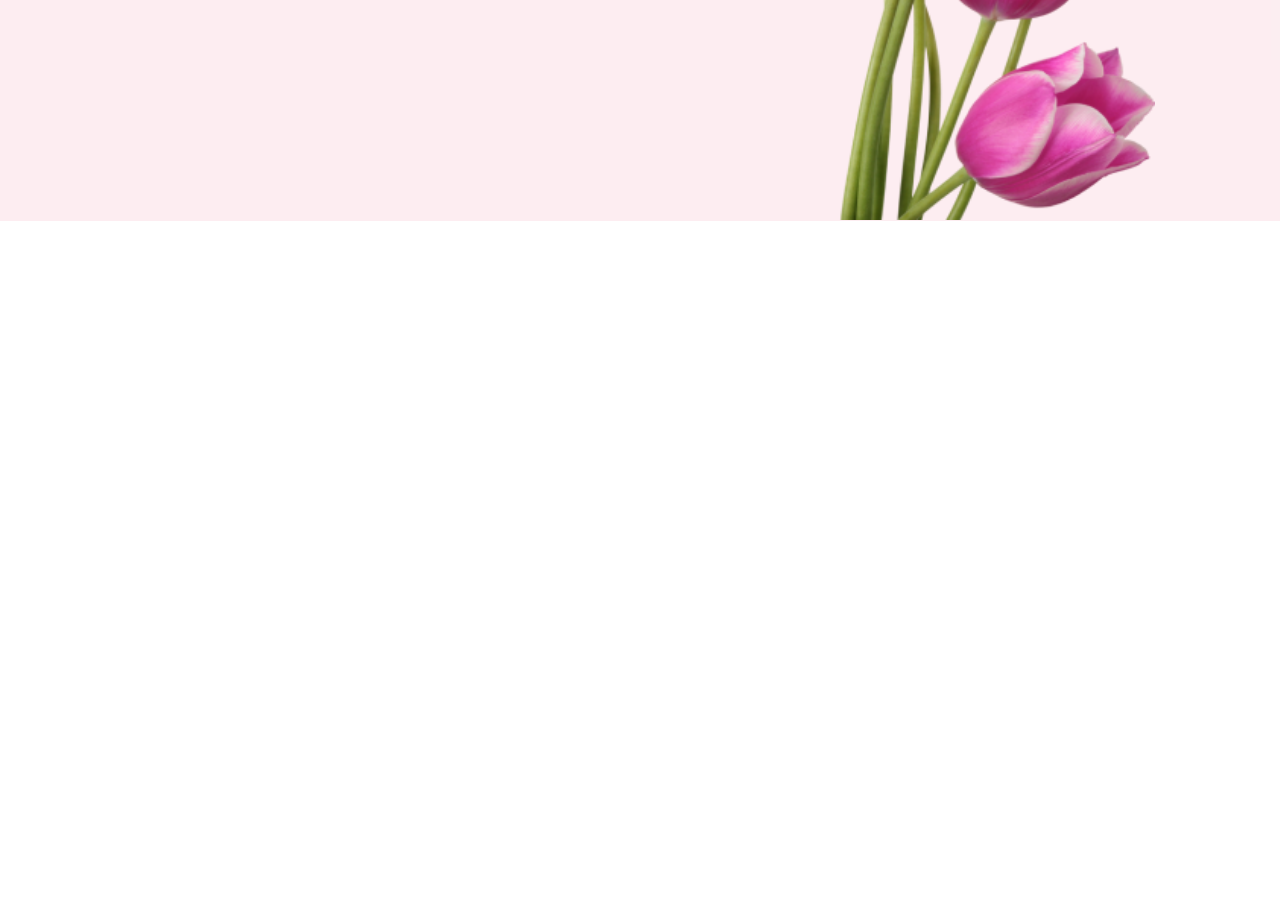
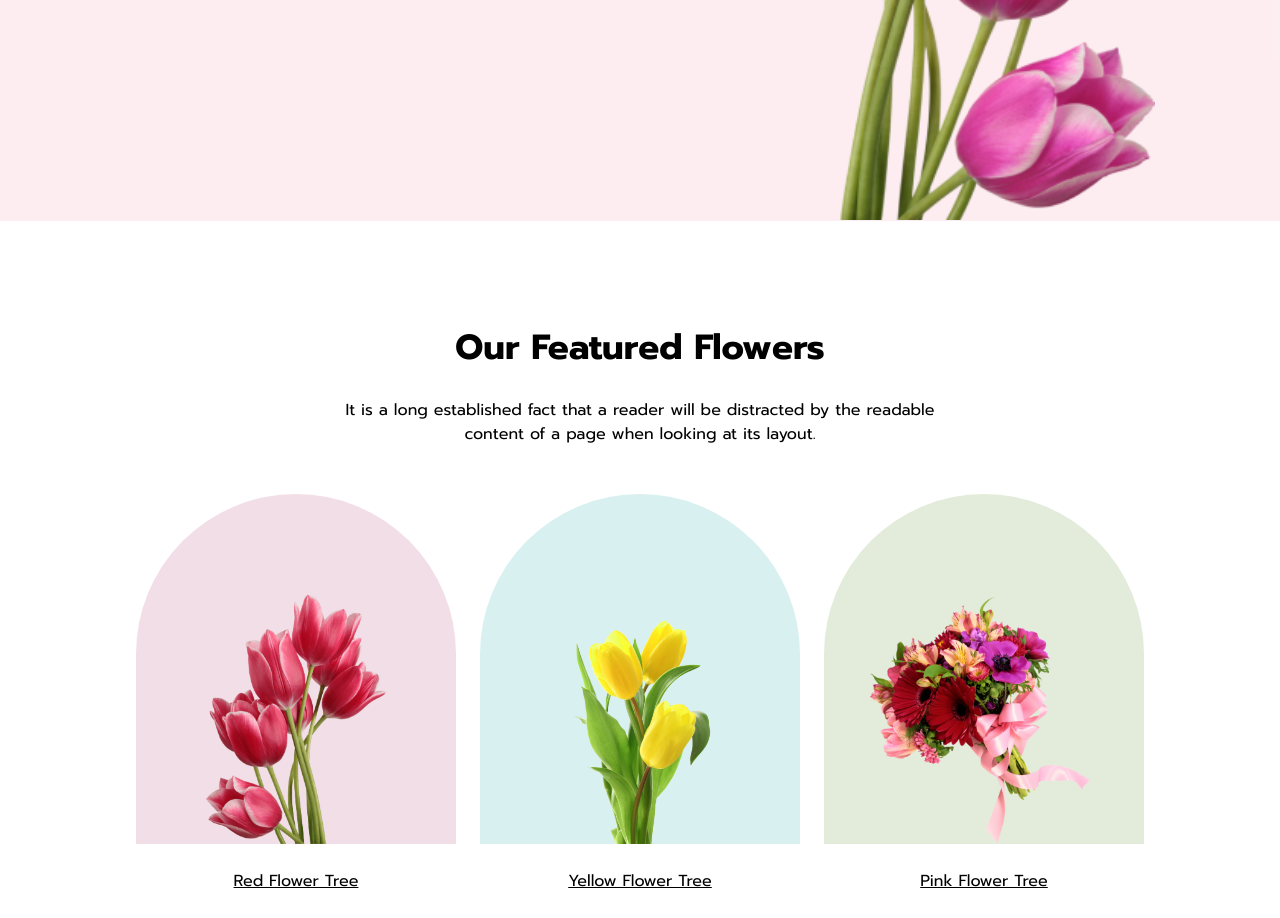
Before and after one commit to Ashikur2r/flower-shop, a plain HTML site: page index.html in a window 1280 px wide. Shown: the part 703-1621 px from the top of the page. Before the commit the page ends 930 px from the top, so only its background shows below. Drawn offline with Linux system fonts and the light colour scheme.

Commit message:
added featured section

```diff
--- a/index.html
+++ b/index.html
@@ -45,6 +45,34 @@
     <!-- this is main section start  -->
     <main>
         <!-- this is featured section  -->
+        <section>
+            <div class="feature">
+                <div class="feature-content">
+                    <h2 class="feature-title">Our Featured Flowers</h2>
+                    <p class="feature-description">It is a long established fact that a reader will be distracted by the readable content of a page when looking at its layout.</p>
+                </div>
+                <div class="feature-container">
+                    <div class="feature-container-item">
+                        <div class="feature-box-1">
+                            <img class="feature-box-img" src="./Flower Asset/pngwing 10.png" alt="flowers" >
+                        </div>
+                        <p class="feature-box-description">Red Flower Tree</p>
+                    </div>
+                    <div class="feature-container-item">
+                        <div class="feature-box-2">
+                            <img class="feature-box-img" src="./Flower Asset/pngwing 7.png" alt="flowers" >
+                        </div>
+                        <p class="feature-box-description">Yellow Flower Tree</p>
+                    </div>
+                    <div class="feature-container-item">
+                        <div class="feature-box-3">
+                            <img class="feature-box-img" src="./Flower Asset/pngwing 5.png" alt="flowers" >
+                        </div>
+                        <p class="feature-box-description">Pink Flower Tree</p>
+                    </div>
+                </div>
+            </div>
+        </section>
     </main>
     <!-- this is footer section start  -->
     <footer>
--- a/styles/style.css
+++ b/styles/style.css
@@ -1,33 +1,38 @@
 @import url('https://fonts.googleapis.com/css2?family=Prompt:ital,wght@0,100;0,200;0,300;0,400;0,500;0,600;0,700;0,800;0,900;1,100;1,200;1,300;1,400;1,500;1,600;1,700;1,800;1,900&display=swap');
 
-*{
+* {
     margin: 0;
     padding: 0;
     font-family: 'Prompt', sans-serif;
     list-style: none;
 }
+
 /* navbar section star  */
-.navbar{
+.navbar {
     background-color: rgb(255, 246, 246);
     display: flex;
     justify-content: space-around;
     align-items: center;
     padding: 15px;
 }
-.nav-menu-list{
+
+.nav-menu-list {
     display: flex;
     justify-content: space-around;
     align-items: center;
 }
-.nav-menu-list-item{
+
+.nav-menu-list-item {
     padding: 0 25px;
 }
-.navbar-title{
+
+.navbar-title {
     color: #DD52A4ff;
     font-size: 25px;
 }
+
 /* header banner section start  */
-.header-banner{
+.header-banner {
     background: rgba(229, 84, 115, 0.10);
     display: flex;
     align-items: center;
@@ -36,18 +41,22 @@
     width: auto;
     gap: 100px;
 }
-.header-banner-content{
+
+.header-banner-content {
     padding-left: 10%;
 }
-.header-banner-title{
+
+.header-banner-title {
     color: #272727;
     font-size: 50px;
     line-height: 60px;
 }
-.header-banner-description{
+
+.header-banner-description {
     margin: 32px 0;
 }
-.header-banner-btn{
+
+.header-banner-btn {
     background-color: #DD52A4ff;
     padding: 20px 45px;
     border-style: none;
@@ -56,12 +65,70 @@
     font-weight: 700;
     border-radius: 8px;
 }
-.header-banner-image-section{
+
+.header-banner-image-section {
     padding-right: 25px;
 }
-.header-banner-image{
+
+.header-banner-image {
     height: 650px;
     width: auto;
     margin-top: 205px;
     margin-right: 100px;
 }
+
+/* feature section star  */
+.feature-content {
+    text-align: center;
+    margin-top: 100px;
+}
+.feature-title{
+    font-size: 35px;
+}
+.feature-description {
+    margin-top: 24px;
+    margin-bottom: 48px;
+    padding: 0 25%;
+}
+
+.feature-container {
+    display: flex;
+    justify-content: center;
+    padding: 0 240px;
+    gap: 24px;
+}
+
+.feature-container-item {
+    text-align: center;
+
+}
+
+.feature-box-1,
+.feature-box-2,
+.feature-box-3 {
+    width: 320px;
+    height: 350px;
+    border-radius: 300px 300px 0px 0px;
+}
+
+.feature-box-1 {
+    background: rgba(167, 33, 98, 0.15);
+}
+
+.feature-box-2 {
+    background: rgba(5, 151, 160, 0.15);
+}
+
+.feature-box-3 {
+    background: rgba(71, 125, 17, 0.15);
+}
+
+.feature-box-img {
+    height: 250px;
+    width: auto;
+    margin-top: 100px;
+}
+.feature-box-description{
+    margin: 25px;
+    text-decoration: underline;
+}
```
